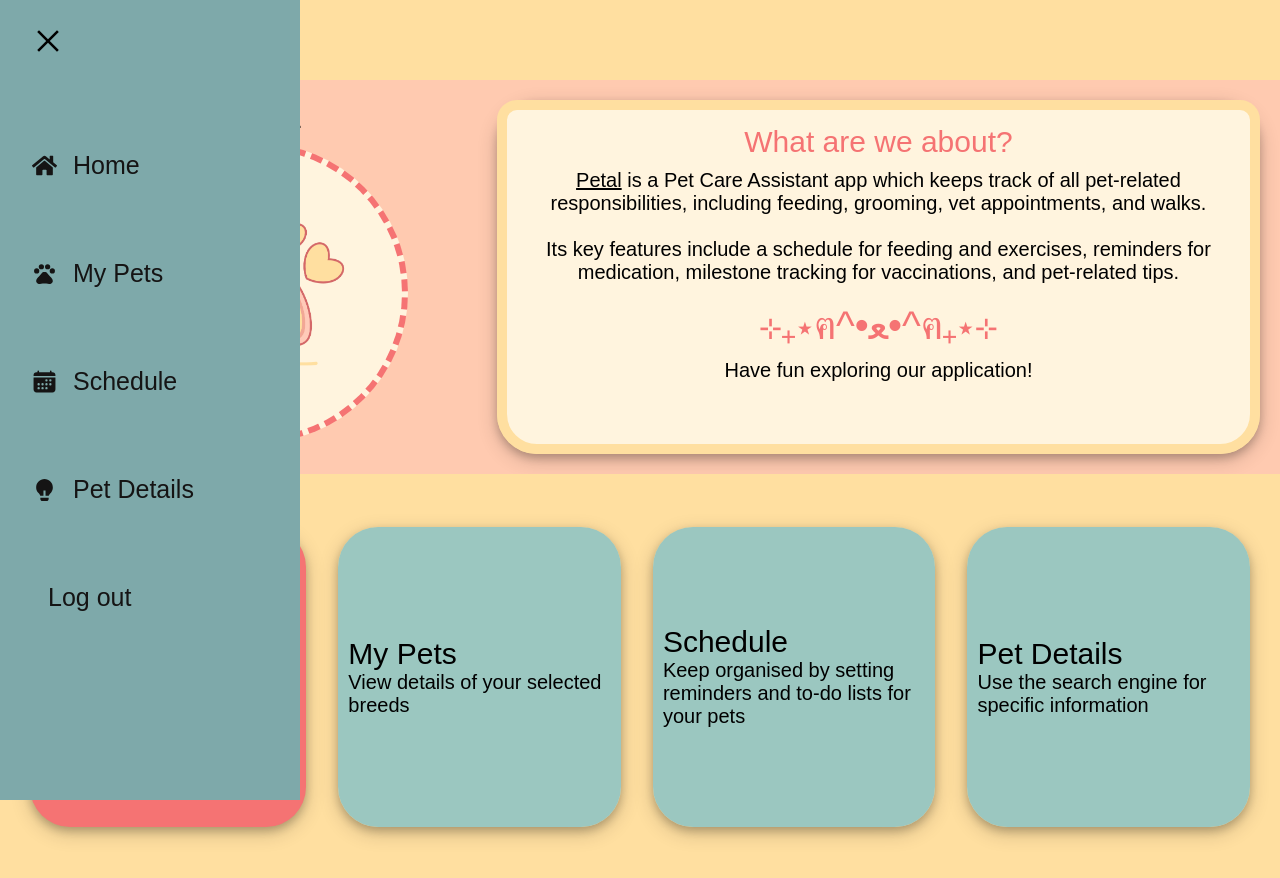
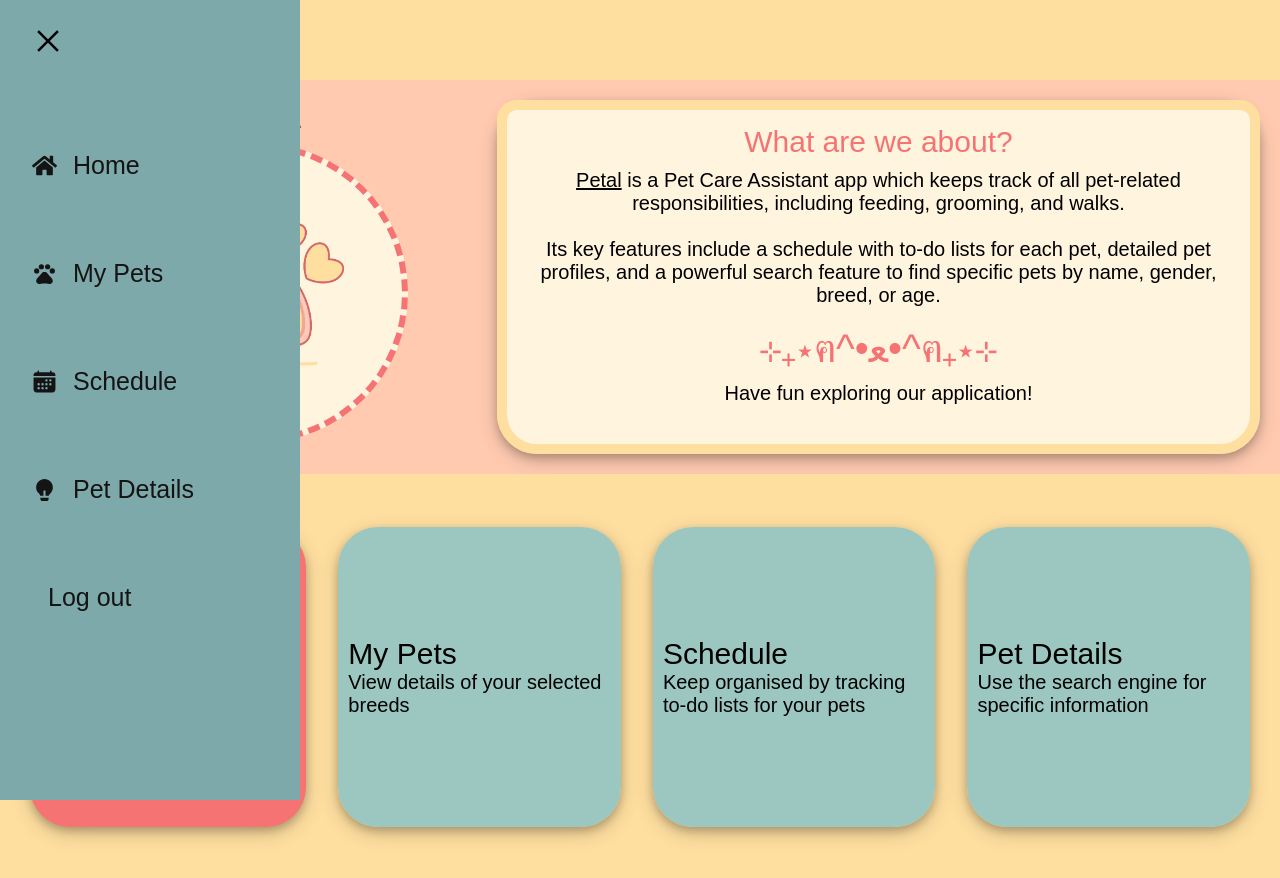
Before and after one commit to shanwhite/petal, a React (Create React App) app in the folder petal/: page /home in a window 1280 px wide. Built offline with nearby package versions, Linux system fonts and the light colour scheme; no server answers; a web font is replaced by a local one.

Commit message:
edited the about in home page

```diff
--- a/petal/src/pages/index.js
+++ b/petal/src/pages/index.js
@@ -37,8 +37,8 @@ function Home() {
                     <div className="rectangle">
                         <div className="innerRectangle">
                         <h1>What are we about?</h1>
-                        <p><u>Petal</u> is a Pet Care Assistant app which keeps track of all pet-related responsibilities, including feeding, grooming, vet appointments, and walks.<br /><br />
-                        Its key features include a schedule for feeding and exercises, reminders for medication, milestone tracking for vaccinations, and pet-related tips.</p><br/>
+                        <p><u>Petal</u> is a Pet Care Assistant app which keeps track of all pet-related responsibilities, including feeding, grooming, and walks.<br /><br />
+                        Its key features include a schedule with to-do lists for each pet, detailed pet profiles, and a powerful search feature to find specific pets by name, gender, breed, or age.</p><br/>
                         <div className="cat">⊹₊⋆ฅ^•ﻌ•^ฅ₊⋆⊹</div>
                         <p>Have fun exploring our application!</p>
                         </div>
@@ -51,7 +51,7 @@ function Home() {
                 <p>View details of your selected breeds</p>
                 </div>
                 <div className="square2"><h1>Schedule</h1>
-                <p>Keep organised by setting reminders and to-do lists for your pets</p>
+                <p>Keep organised by tracking to-do lists for your pets</p>
                 </div>
                 <div className="square2"><h1>Pet Details</h1><p>Use the search engine for specific information</p></div>
             </section>
```
